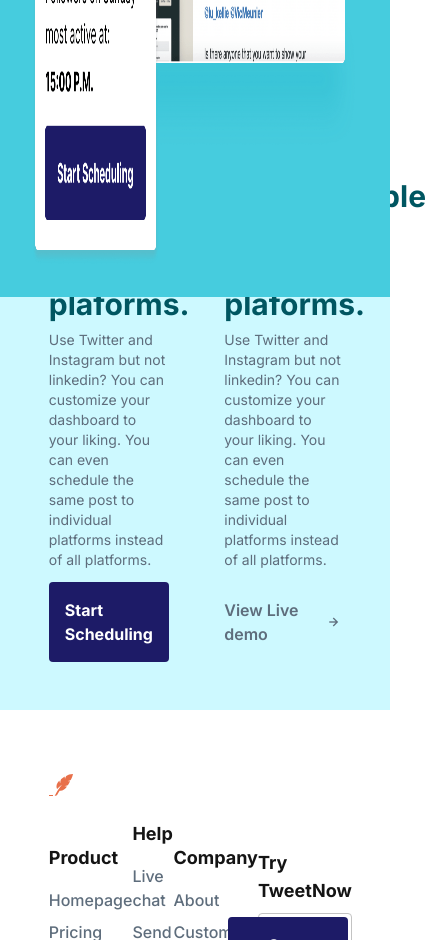
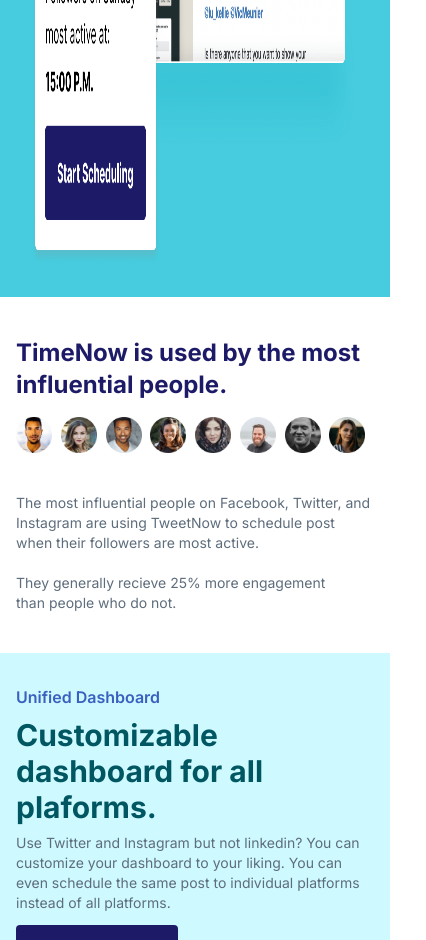
Before and after one commit to atevadd/TimeNow_with_vue_tailwind, a Vue app: page / in a window 390 px wide. Shown: the part 1060-2000 px from the top of the page, 426 px wide, since content can reach past the window. Built offline with nearby package versions, Linux system fonts and the light colour scheme.

Commit message:
The hompage is now responsive

```diff
--- a/src/components/Feature.vue
+++ b/src/components/Feature.vue
@@ -1,17 +1,75 @@
 <template>
-    <section id="feature" class="w-full relative bg-accent-blue py-12">
-        <div class="row w-9/12 mx-auto flex items-center justify-between">
-            <div class="w-2/5">
-            <h2 class="text-dark-blue-200 font-semibold text-base mb-2">Unified Dashboard</h2>
-            <h3 class="text-dark-green text-3xl font-bold mb-2">Customizable dashboard for all plaforms.</h3>
-            <p class="text-grey-200 text-sm mb-3">Use Twitter and Instagram but not linkedin? You can customize your dashboard to your liking. You can even schedule the same post to individual platforms instead of all platforms.</p>
-            <a href="#" class="inline-block py-4 px-4 bg-dark-blue text-white font-bold rounded">Start Scheduling</a>
+  <section id="feature" class="w-full relative bg-accent-blue py-8 sm:py-12 md:py-12 lg:py-12">
+    <div
+      class="
+        row
+        w-full
+        sm:w-9/12
+        md:w-9/12
+        lg:w-9/12
+        mx-auto
+        px-4
+        sm:px-0
+        md:px-0
+        block
+        sm:flex
+        md:flex
+        lg:flex
+        sm:items-center
+        md:items-center
+        justify-between
+      "
+    >
+      <div class="w-full sm:w-2/5 md:w-2/5 lg:w-2/5 mb-10 sm:mb-0 md:mb-0 lg:mb-0">
+        <h2 class="text-dark-blue-200 font-semibold text-base mb-2">
+          Unified Dashboard
+        </h2>
+        <h3 class="text-dark-green text-3xl font-bold mb-2">
+          Customizable dashboard for all plaforms.
+        </h3>
+        <p class="text-grey-200 text-sm mb-3">
+          Use Twitter and Instagram but not linkedin? You can customize your
+          dashboard to your liking. You can even schedule the same post to
+          individual platforms instead of all platforms.
+        </p>
+        <a
+          href="#"
+          class="
+            inline-block
+            py-4
+            px-4
+            bg-dark-blue
+            text-white
+            font-bold
+            rounded
+          "
+          >Start Scheduling</a
+        >
       </div>
-        <div class="w-2/5">
-            <h2 class="text-dark-blue-200 font-semibold text-base mb-2">Unified Dashboard</h2>
-            <h3 class="text-dark-green text-3xl font-bold mb-2">Customizable dashboard for all plaforms.</h3>
-            <p class="text-grey-200 text-sm mb-3">Use Twitter and Instagram but not linkedin? You can customize your dashboard to your liking. You can even schedule the same post to individual platforms instead of all platforms.</p>
-            <a href="#" class="inline-flex items-center py-4 text-base font-semibold text-grey-200">View Live demo <i class='bx bx-right-arrow-alt ml-1' ></i></a>
+      <div class="w-full sm:w-2/5 md:w-2/5 lg:w-2/5">
+        <h2 class="text-dark-blue-200 font-semibold text-base mb-2">
+          Unified Dashboard
+        </h2>
+        <h3 class="text-dark-green text-3xl font-bold mb-2">
+          Customizable dashboard for all plaforms.
+        </h3>
+        <p class="text-grey-200 text-sm mb-3">
+          Use Twitter and Instagram but not linkedin? You can customize your
+          dashboard to your liking. You can even schedule the same post to
+          individual platforms instead of all platforms.
+        </p>
+        <a
+          href="#"
+          class="
+            inline-flex
+            items-center
+            py-4
+            text-base
+            font-semibold
+            text-grey-200
+          "
+          >View Live demo <i class="bx bx-right-arrow-alt ml-1"></i
+        ></a>
       </div>
     </div>
   </section>
@@ -20,6 +78,5 @@
 <script>
 export default {
   name: "Feature",
-
-    }
+};
 </script>
--- a/src/components/Footer.vue
+++ b/src/components/Footer.vue
@@ -1,31 +1,31 @@
 <template>
-  <footer id="footer" class="w-9/12 mx-auto py-16 relative block">
+  <footer id="footer" class="w-full sm:w-9/12 md:w-9/12 lg:w-9/12 mx-auto px-4 sm:px-0 md:px-0 py-8 sm:py-16 md:py-16 lg:py-16 relative block">
     <div class="footer-logo mb-6">
       <img src="@/assets/images/Logo.svg" alt="Time Now logo" />
     </div>
-    <div class="footer-menu w-full flex items-center justify-between">
-      <div class="column">
+    <div class="footer-menu w-full flex items-center justify-between flex-wrap">
+      <div class="column w-6/12 sm:w-min md:w-max">
         <h4 class="text-black text-lg font-bold mb-4">Product</h4>
         <a href="#" class="block text-grey-200 mb-2 font-medium">Homepage</a>
         <a href="#" class="block text-grey-200 mb-2 font-medium">Pricing</a>
         <a href="#" class="block text-grey-200 mb-2 font-medium">Features</a>
       </div>
-      <div class="column">
+      <div class="column w-6/12 sm:w-min md:w-max">
         <h4 class="text-black text-lg font-bold mb-4">Help</h4>
         <a href="#" class="block font-medium text-grey-200 mb-2">Live chat</a>
         <a href="#" class="block font-medium text-grey-200 mb-2">Send Email</a>
         <a href="#" class="block font-medium text-grey-200 mb-2">FAQ</a>
       </div>
-      <div class="column">
+      <div class="column mt-2 sm:mt-0 md:mt-0">
         <h4 class="text-black text-lg font-bold mb-4">Company</h4>
         <a href="#" class="block text-grey-200 font-medium mb-2">About</a>
         <a href="#" class="block text-grey-200 font-medium mb-2">Customers</a>
         <a href="#" class="block text-grey-200 font-medium mb-2">Blog</a>
       </div>
-      <div class="w-2/5 column">
+      <div class="w-full sm:w-2/5 md:w-2/5 lg:w-2/5 column  mt-4 sm:mt-0 md:mt-0 lg:mt-0">
         <h4 class="text-black text-lg font-bold mb-2">Try TweetNow</h4>
         <div class="inputbox relative w-full">
-          <input type="email" id="subscribe" placeholder="Email Address"  class="block w-full py-5 px-2 border border-b-color rounded"/>
+          <input type="email" id="subscribe" placeholder="Email Address"  class="font-inherit block w-full py-5 px-2 border border-b-color rounded focus:border-dark-blue outline-none"/>
           <button type="submit" class="inline-block absolute top-1 right-1 bg-dark-blue text-white py-4 px-4 rounded font-bold">Start Scheduling</button>
 
         </div>
@@ -41,4 +41,7 @@
 </script>
 
 <style lang="scss" scoped>
+#subscribe{
+  font-family: inherit;
+}
 </style>
--- a/src/components/Hero.vue
+++ b/src/components/Hero.vue
@@ -5,7 +5,10 @@
       w-full
       sm:w-9/12
       md:w-9/12
-      h-screen
+      h-full
+      sm:h-screen
+      md:h-screen
+      lg:h-screen
       block
       sm:flex
       md:flex
--- a/src/components/Usage.vue
+++ b/src/components/Usage.vue
@@ -15,6 +15,7 @@
       sm:px-0
       md:px-0
       lg:px-0
+      py-10
       block
       sm:flex
       md:flex
@@ -26,7 +27,7 @@
       lg:justify-between
     "
   >
-    <div class="usage-people w-full sm:w-5/12 md:w-5/12 lg:w-5/12">
+    <div class="usage-people w-full sm:w-5/12 md:w-5/12 lg:w-5/12 mb-10 sm:mb-0 md:mb-0">
       <h2 class="text-2xl text-dark-blue font-bold mb-4">
         TimeNow is used by the most influential people.
       </h2>
--- a/tailwind.config.js
+++ b/tailwind.config.js
@@ -17,6 +17,9 @@
       "dark-blue-200": "#3b60bf",
       "b-color": "#c3c3c3",
     },
+    fontFamily:{
+      'font-inherit': 'inherit'
+    },
     extend: {},
   },
   variants: {
```
Lines whose indentation alone changed are shown as unchanged.
